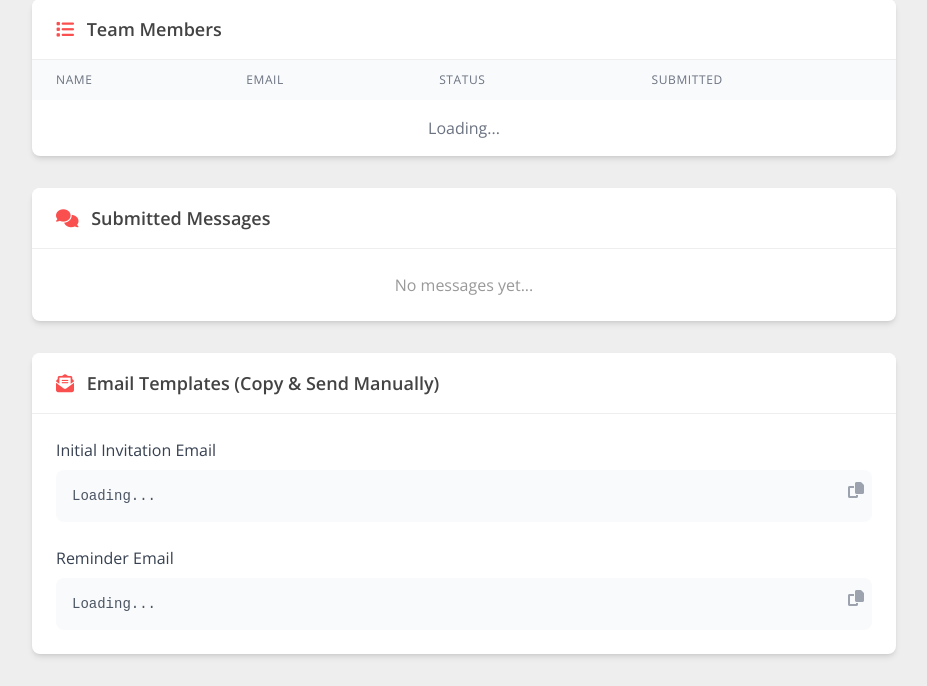
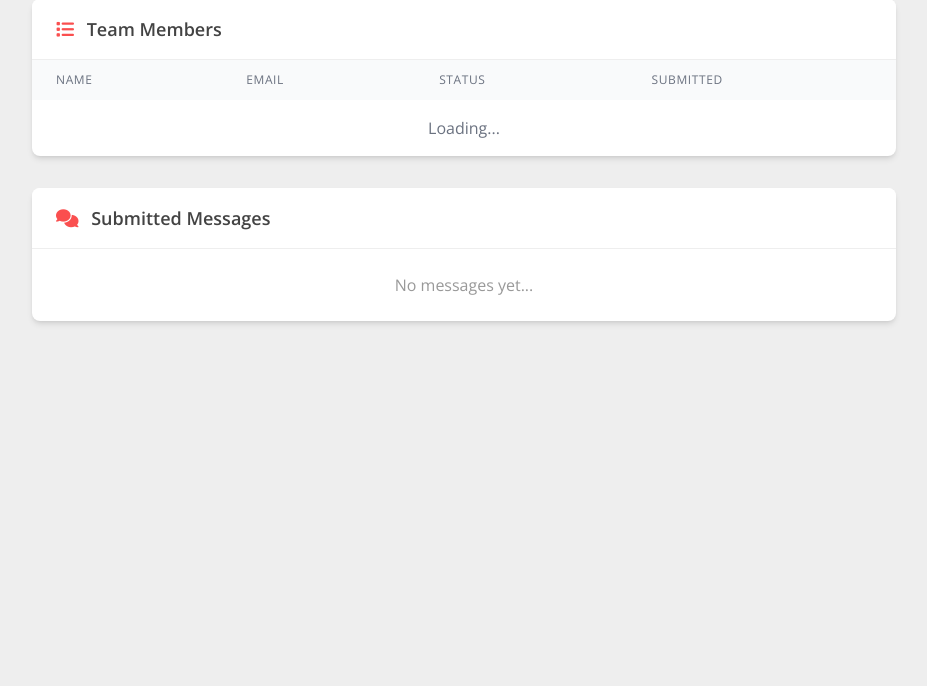
Before and after one commit to pnd-hklenk/farewellify, a Flask app: page /admin/1 in a window 1280 px wide. Shown: the part 491-1177 px from the top of the page, without its empty margins (176-1103 px from the left). After the commit the page ends 815 px from the top, so only its background shows below. Run offline with Flask 3, Linux system fonts and the light colour scheme; some libraries are stand-ins or nearby versions.

Commit message:
Remove email templates section from admin dashboard
Email automation is fully functional, so the manual copy-paste
templates are no longer needed.

```diff
--- a/templates/admin.html
+++ b/templates/admin.html
@@ -171,35 +171,6 @@
             </div>
         </div>
 
-        <!-- Email Templates Section -->
-        <div class="mt-8 bg-white rounded-lg shadow-md overflow-hidden">
-            <div class="px-6 py-4 border-b border-pandata-gray-light bg-white">
-                <h2 class="text-lg font-semibold text-pandata-charcoal">
-                    <i class="fas fa-envelope-open-text mr-2 text-pandata-red"></i>
-                    Email Templates (Copy & Send Manually)
-                </h2>
-            </div>
-            <div class="p-6 space-y-6">
-                <div>
-                    <h3 class="font-medium text-gray-700 mb-2">Initial Invitation Email</h3>
-                    <div class="bg-gray-50 p-4 rounded-lg relative">
-                        <button onclick="copyTemplate('invitationTemplate')" class="absolute top-2 right-2 text-gray-400 hover:text-gray-600">
-                            <i class="fas fa-copy"></i>
-                        </button>
-                        <pre id="invitationTemplate" class="text-sm text-gray-600 whitespace-pre-wrap">Loading...</pre>
-                    </div>
-                </div>
-                <div>
-                    <h3 class="font-medium text-gray-700 mb-2">Reminder Email</h3>
-                    <div class="bg-gray-50 p-4 rounded-lg relative">
-                        <button onclick="copyTemplate('reminderTemplate')" class="absolute top-2 right-2 text-gray-400 hover:text-gray-600">
-                            <i class="fas fa-copy"></i>
-                        </button>
-                        <pre id="reminderTemplate" class="text-sm text-gray-600 whitespace-pre-wrap">Loading...</pre>
-                    </div>
-                </div>
-            </div>
-        </div>
     </div>
 
     <script>
@@ -327,37 +298,6 @@
                 }).join('');
             }
 
-            // Email templates - these match what the Send buttons actually send
-            const submitUrl = `${window.location.origin}/submit/${data.event.id}`;
-            const honoreeFirstName = data.event.honoreeName.split(' ')[0];
-            const organizerFirstName = data.event.organizerName.split(' ')[0];
-            const formattedDeadline = deadline.toLocaleDateString('en-GB', { weekday: 'long', day: '2-digit', month: '2-digit' }).replace(',', ',');
-
-            document.getElementById('invitationTemplate').textContent =
-`Subject: Farewell Card for ${honoreeFirstName} 🎉
-
-Hi [FirstName],
-
-It is ${honoreeFirstName}'s last day on ${formattedDeadline}, and so we would like you to contribute to their farewell card.
-
-Please upload or draft your message via our new farewell app:
-${submitUrl}?email=[email]
-
-This is your personalized link – no login required!
-
-Organized by ${organizerFirstName}`;
-
-            document.getElementById('reminderTemplate').textContent =
-`Subject: Reminder: Farewell Card for ${honoreeFirstName} ⏰
-
-Hi [FirstName],
-
-Just a friendly reminder: ${honoreeFirstName}'s last day is on ${formattedDeadline}, and we haven't received your contribution to their farewell card yet.
-
-Please upload or draft your message via our farewell app:
-${submitUrl}?email=[email]
-
-This is your personalized link – no login required!`;
         }
 
         function showNotification(message, type = 'success') {
@@ -429,12 +369,6 @@ This is your personalized link – no login required!`;
             showNotification('Link copied to clipboard!');
         }
 
-        function copyTemplate(elementId) {
-            const text = document.getElementById(elementId).textContent;
-            navigator.clipboard.writeText(text);
-            showNotification('Template copied to clipboard!');
-        }
-
         function downloadAll() {
             if (!eventData || eventData.stats.submitted === 0) {
                 showNotification('No submissions to download yet', 'error');
```
